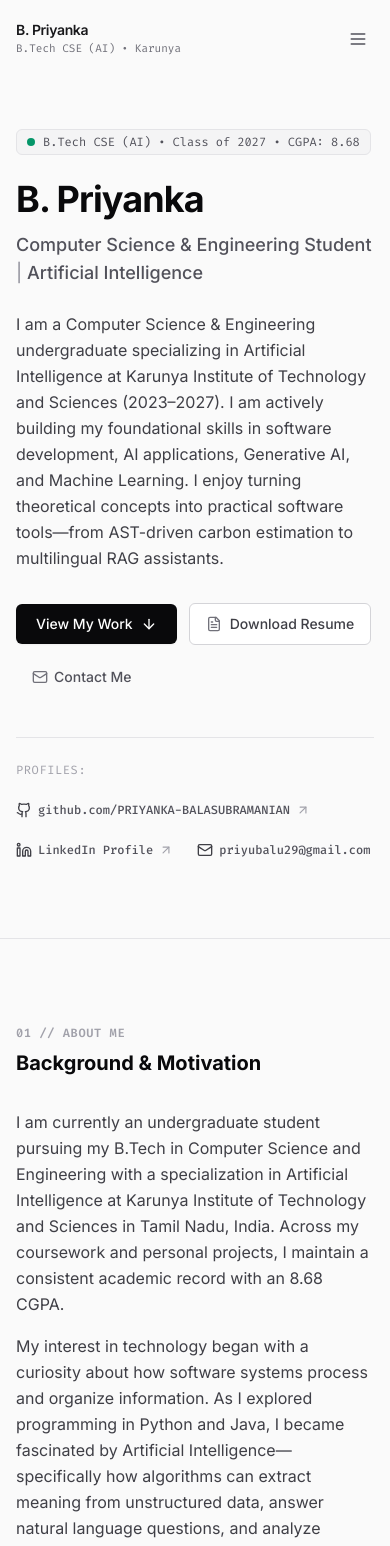
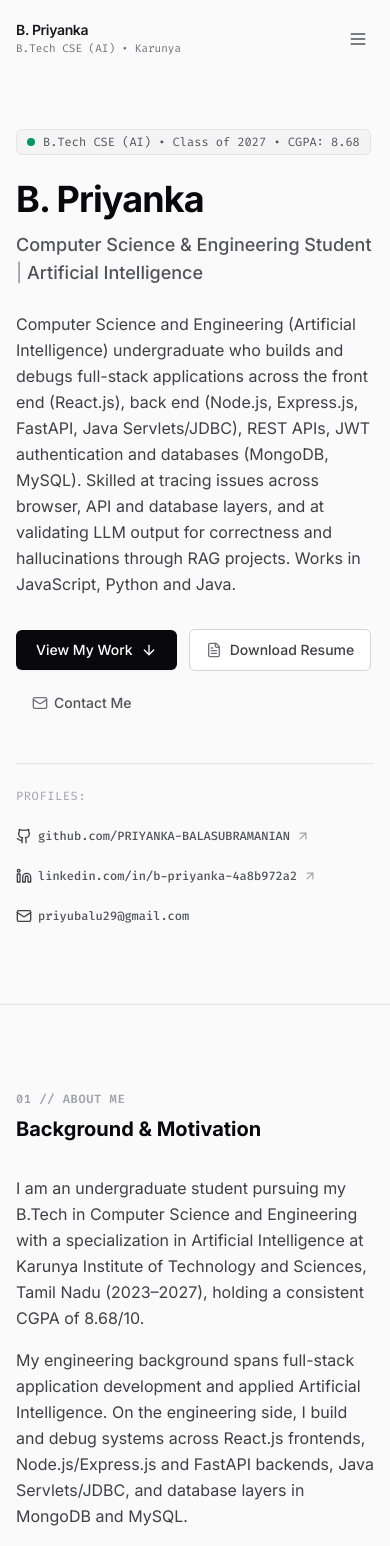
Before and after one commit to PRIYANKA-BALASUBRAMANIAN/priyanka-portfolio, a React (Vite) app: page / in a window 390 px wide. Shown: the top 1546 px of the page. Built offline with nearby package versions, Linux system fonts and the light colour scheme.

Commit message:
feat: sync portfolio with official resume and exact project GitHub repositories

```diff
--- a/src/components/Hero.jsx
+++ b/src/components/Hero.jsx
@@ -77,7 +77,7 @@ export default function Hero({ onOpenResumeModal }) {
             className="inline-flex items-center gap-1.5 hover:text-zinc-950 transition-colors font-medium"
           >
             <Linkedin className="w-4 h-4 text-zinc-700" />
-            <span>LinkedIn Profile</span>
+            <span>linkedin.com/in/b-priyanka-4a8b972a2</span>
             <ArrowUpRight className="w-3.5 h-3.5 text-zinc-400" />
           </a>
 
--- a/src/data/portfolioData.js
+++ b/src/data/portfolioData.js
@@ -1,208 +1,248 @@
 /**
  * Portfolio Data — B. Priyanka
  *
- * Clean, genuine data configuration for an undergraduate developer.
- * Easily update links, placeholders, and descriptions.
+ * Accurately synced with Official Resume (100% verified data & exact GitHub links).
  */
 
 export const personalInfo = {
   name: "B. Priyanka",
   role: "Computer Science and Engineering Undergraduate — Artificial Intelligence",
-  degree: "B.Tech — Computer Science and Engineering (Artificial Intelligence)",
+  degree: "B.Tech — Computer Science & Engineering (Artificial Intelligence)",
   college: "Karunya Institute of Technology and Sciences",
   graduationYear: "2027",
   cgpa: "8.68",
-  location: "Tamil Nadu, India",
+  location: "Ooty, Tamil Nadu, India",
+  phone: "+91-8668104373",
 
-  // Natural summary introducing the undergraduate student
+  // Professional Summary from Resume
   introduction:
-    "I am a Computer Science & Engineering undergraduate specializing in Artificial Intelligence at Karunya Institute of Technology and Sciences (2023–2027). I am actively building my foundational skills in software development, AI applications, Generative AI, and Machine Learning. I enjoy turning theoretical concepts into practical software tools—from AST-driven carbon estimation to multilingual RAG assistants.",
+    "Computer Science and Engineering (Artificial Intelligence) undergraduate who builds and debugs full-stack applications across the front end (React.js), back end (Node.js, Express.js, FastAPI, Java Servlets/JDBC), REST APIs, JWT authentication and databases (MongoDB, MySQL). Skilled at tracing issues across browser, API and database layers, and at validating LLM output for correctness and hallucinations through RAG projects. Works in JavaScript, Python and Java.",
 
   // Contact Links
   email: "priyubalu29@gmail.com",
   github: "https://github.com/PRIYANKA-BALASUBRAMANIAN",
-  linkedin: "https://linkedin.com/in/your-profile", // EDITABLE: e.g. https://linkedin.com/in/priyanka-b
+  linkedin: "https://www.linkedin.com/in/b-priyanka-4a8b972a2",
   resumePath: "/resume.pdf",
 };
 
 export const aboutContent = {
   paragraphs: [
-    "I am currently an undergraduate student pursuing my B.Tech in Computer Science and Engineering with a specialization in Artificial Intelligence at Karunya Institute of Technology and Sciences in Tamil Nadu, India. Across my coursework and personal projects, I maintain a consistent academic record with an 8.68 CGPA.",
-    "My interest in technology began with a curiosity about how software systems process and organize information. As I explored programming in Python and Java, I became fascinated by Artificial Intelligence—specifically how algorithms can extract meaning from unstructured data, answer natural language questions, and analyze complex patterns.",
-    "I actively develop my skills by building practical software applications. Rather than studying models in isolation, I focus on integrating machine learning pipelines with functional backends (FastAPI, Express) and clean user interfaces (React, Streamlit).",
-    "As an undergraduate, I consider myself a dedicated learner. I enjoy diving into new tools, reading technical documentation, and iteratively refining my code to develop reliable, problem-focused solutions."
+    "I am an undergraduate student pursuing my B.Tech in Computer Science and Engineering with a specialization in Artificial Intelligence at Karunya Institute of Technology and Sciences, Tamil Nadu (2023–2027), holding a consistent CGPA of 8.68/10.",
+    "My engineering background spans full-stack application development and applied Artificial Intelligence. On the engineering side, I build and debug systems across React.js frontends, Node.js/Express.js and FastAPI backends, Java Servlets/JDBC, and database layers in MongoDB and MySQL.",
+    "In Artificial Intelligence, I focus on building reliable systems, particularly validating Large Language Model outputs for correctness and reducing hallucinations through Retrieval-Augmented Generation (RAG) pipelines, multilingual embeddings (BGE-M3), and vector databases like Qdrant.",
+    "I am comfortable working across JavaScript, Python, and Java, learning unfamiliar codebases, tracing bugs across system layers, and translating algorithmic logic into clean, functional production software."
   ]
 };
 
 export const areasOfInterest = [
-  "Artificial Intelligence",
-  "Machine Learning",
-  "Generative AI",
-  "Natural Language Processing",
   "Retrieval-Augmented Generation (RAG)",
-  "Full-Stack Development",
-  "Software Engineering"
+  "Artificial Intelligence & Machine Learning",
+  "Generative AI & LLMs",
+  "Natural Language Processing (NLP)",
+  "Full-Stack Web Development",
+  "Backend & RESTful API Engineering",
+  "Security & Threat Analytics"
 ];
 
 export const skillsData = [
   {
     category: "Programming",
-    items: ["Java", "Python", "JavaScript"]
+    items: ["Python", "Java", "JavaScript", "SQL", "HTML", "CSS"]
   },
   {
-    category: "Frontend",
-    items: ["HTML", "CSS", "React"]
+    category: "Front-End",
+    items: ["React.js", "HTML5", "CSS3", "JavaScript"]
   },
   {
-    category: "Backend",
-    items: ["Node.js", "Express.js", "FastAPI"]
+    category: "Back-End & APIs",
+    items: ["Node.js", "Express.js", "FastAPI", "Java (JSP, Servlets, JDBC)", "RESTful APIs", "JWT Authentication"]
   },
   {
     category: "Databases",
-    items: ["MySQL", "MongoDB"]
+    items: ["MongoDB", "MySQL"]
   },
   {
-    category: "AI and ML",
-    items: ["Machine Learning", "NLP", "Generative AI", "RAG"]
+    category: "AI/ML & Data",
+    items: ["RAG", "LLMs", "NLP", "Machine Learning", "Prompt Engineering", "Generative AI", "Multilingual AI", "Data Analysis"]
   },
   {
-    category: "Tools",
-    items: ["Git", "GitHub", "Streamlit", "Postman"]
+    category: "Tools & Concepts",
+    items: ["Git", "GitHub", "Debugging & Testing", "Data Structures & Algorithms", "Object-Oriented Programming", "DBMS"]
   }
 ];
 
-export const educationData = {
-  college: "Karunya Institute of Technology and Sciences",
-  degree: "B.Tech — Computer Science and Engineering (Artificial Intelligence)",
-  period: "2023 – 2027",
-  cgpa: "8.68",
-  location: "Coimbatore, Tamil Nadu, India",
-  highlights: [
-    "Specialization curriculum focused on AI, Knowledge Systems, and Deep Learning foundations",
-    "Core Computer Science fundamentals: Data Structures, Algorithms, DBMS, Operating Systems, Computer Networks",
-    "Current Cumulative Grade Point Average: 8.68 / 10.0"
-  ]
-};
+export const educationData = [
+  {
+    college: "Karunya Institute of Technology and Sciences",
+    degree: "B.Tech — Computer Science & Engineering (Artificial Intelligence)",
+    period: "08/2023 – 06/2027",
+    cgpa: "8.68 / 10",
+    location: "Tamil Nadu, India",
+    highlights: [
+      "Specialization curriculum: Artificial Intelligence, Machine Learning, Knowledge Systems, and Deep Learning",
+      "Core CS: Data Structures & Algorithms, Object-Oriented Programming, DBMS, Operating Systems, Computer Networks",
+      "Maintained academic excellence with an 8.68/10 CGPA"
+    ]
+  },
+  {
+    college: "Taras Shevchenko National University of Kyiv, Ukraine",
+    degree: "Certified Online International NLP Module (COIL)",
+    period: "02/2026 – 03/2026",
+    cgpa: "Certified",
+    location: "International Collaboration (COIL)",
+    highlights: [
+      "Specialized training in modern Natural Language Processing architectures and text representation",
+      "Cross-institutional academic collaboration on applied computational linguistics"
+    ]
+  }
+];
 
 export const projectsData = [
+  {
+    id: "hybrid-rag-assistant",
+    title: "Multilingual Multimodal AI Knowledge Assistant with Hybrid RAG",
+    subtitle: "Document Question-Answering & Hallucination Safeguard System",
+    description:
+      "An end-to-end multilingual multimodal RAG system with a FastAPI service layer and Streamlit interface to process documents and images and generate evidence-grounded responses.",
+    technologies: ["Python", "FastAPI", "Streamlit", "BGE-M3", "Qdrant", "PaddleOCR", "LLMs"],
+    githubUrl: "https://github.com/PRIYANKA-BALASUBRAMANIAN/hybrid-rag-",
+    details: [
+      "Built an end-to-end multilingual multimodal RAG system with a FastAPI service layer and Streamlit interface to process documents and images.",
+      "Implemented multilingual embeddings, hybrid retrieval, vector search, and reranking for relevant information retrieval.",
+      "Developed citation-based generation and hallucination safeguards to verify LLM answers against source evidence."
+    ]
+  },
+  {
+    id: "concert-booking-system",
+    title: "Concert Booking System",
+    subtitle: "Full-Stack Java Enterprise Application",
+    description:
+      "A full-stack concert booking application using Java, JSP, Servlets, JDBC and MySQL, implementing authentication and dynamic booking workflows.",
+    technologies: ["Java", "JSP", "Servlets", "JDBC", "MySQL", "Apache Tomcat", "HTML", "CSS", "JavaScript"],
+    githubUrl: "https://github.com/PRIYANKA-BALASUBRAMANIAN/concert-booking-",
+    details: [
+      "Developed a full-stack concert booking application using Java, JSP, Servlets, JDBC and MySQL, implementing authentication and dynamic booking workflows.",
+      "Built backend and database operations for user management, seat availability, booking and cancellation.",
+      "Deployed on Apache Tomcat with a responsive HTML, CSS and JavaScript frontend; performed debugging and functional testing."
+    ]
+  },
+  {
+    id: "restaurant-management-system",
+    title: "Full-Stack Restaurant Management System",
+    subtitle: "Complete Web Application with JWT & Embedded AI Chatbot",
+    description:
+      "An end-to-end web application built with React.js frontend and Node.js/Express.js backend for restaurant orders, reservations, menu management, and an AI-powered customer assistant.",
+    technologies: ["React.js", "Node.js", "Express.js", "MongoDB", "JWT", "REST APIs", "AI Chatbot"],
+    githubUrl: "https://github.com/PRIYANKA-BALASUBRAMANIAN/upside-down-diner",
+    details: [
+      "Built an end-to-end web application (React.js front end, Node.js/Express.js back end) for orders, reservations and menu management.",
+      "Designed RESTful APIs and MongoDB data models with JWT authentication, request validation and database indexing.",
+      "Debugged and tested issues across UI, API, and database layers; integrated an AI-powered chatbot across frontend and backend."
+    ]
+  },
+  {
+    id: "real-time-log-threat-analytics",
+    title: "Real-Time Log Threat Analytics & Detection Pipeline",
+    subtitle: "Security Token Parsing, Entropy Analysis & Risk Policy Gateway",
+    description:
+      "A hybrid NLP security pipeline utilizing spaCy Named Entity Recognition and Regular Expressions to detect PII and high-risk threat indicators in server logs.",
+    technologies: ["Python", "Streamlit", "spaCy", "Regular Expressions", "Plotly", "NLP"],
+    githubUrl: "https://github.com/PRIYANKA-BALASUBRAMANIAN/log-threat-analytics",
+    details: [
+      "Built a hybrid NLP security pipeline using spaCy NER and Regex to detect PII and high-risk tokens in security logs.",
+      "Developed a real-time Streamlit/Plotly dashboard with Shannon entropy analysis and a Policy Gateway for automated risk enforcement."
+    ]
+  },
+  {
+    id: "ai-car-price-prediction",
+    title: "AI Car Price Prediction",
+    subtitle: "Machine Learning Regression Modeling for Automotive Valuation",
+    description:
+      "An end-to-end supervised machine learning application predicting car prices from automotive parameters using Linear Regression, OneHotEncoder, and Streamlit.",
+    technologies: ["Python", "Machine Learning", "Linear Regression", "OneHotEncoder", "Streamlit"],
+    githubUrl: "https://github.com/PRIYANKA-BALASUBRAMANIAN/AI-CAR-PREDICTITON-",
+    details: [
+      "Engineered data preprocessing and categorical feature encoding using OneHotEncoder.",
+      "Trained and tuned a supervised Linear Regression model evaluated against automotive dataset benchmarks.",
+      "Packaged the trained model into a responsive Streamlit application for real-time price estimation."
+    ]
+  },
   {
     id: "ecopulse",
     title: "EcoPulse",
     subtitle: "Software Carbon Emission Analysis & Optimization",
     description:
-      "A software carbon emission analysis project built to evaluate the environmental footprint of Python code. It uses Abstract Syntax Tree (AST) parsing to evaluate algorithmic intensity and CodeCarbon tracking to estimate computational emissions, offering suggestions through local LLMs to improve execution efficiency.",
+      "A machine learning and static code analysis application for estimating software carbon footprints using Python AST parsing, CodeCarbon tracking, and local LLMs.",
     technologies: ["Python", "Streamlit", "AST analysis", "CodeCarbon", "Machine Learning", "local LLMs"],
     githubUrl: "https://github.com/PRIYANKA-BALASUBRAMANIAN/ecopulse",
     details: [
-      "Performs static code inspection via Python's AST module to detect resource-heavy loops and operations.",
+      "Performs static code inspection via Python's AST module to detect resource-heavy computational loops.",
       "Integrates CodeCarbon tracking logic to calculate estimated energy usage and carbon emission metrics.",
       "Delivers an interactive Streamlit user interface with refactoring guidance powered by local language models."
-    ]
-  },
-  {
-    id: "hybrid-rag-assistant",
-    title: "Hybrid RAG Assistant",
-    subtitle: "Multilingual Document Question-Answering Application",
-    description:
-      "A multilingual document question-answering application that allows users to upload documents and retrieve relevant, grounded information through natural-language questions. Combines OCR preprocessing, dense/sparse embeddings, and vector database indexing.",
-    technologies: ["Python", "FastAPI", "Streamlit", "BGE-M3", "Qdrant", "PaddleOCR", "LLMs"],
-    githubUrl: "https://github.com/PRIYANKA-BALASUBRAMANIAN/hybrid-rag-assistant",
-    details: [
-      "Utilizes PaddleOCR for text extraction from scanned documents and multilingual PDFs.",
-      "Computes semantic embeddings using BGE-M3 and indexes vectors in a Qdrant vector database.",
-      "Exposes query endpoints via an asynchronous FastAPI backend and an interactive Streamlit UI."
-    ]
-  },
-  {
-    id: "log-threat-analytics",
-    title: "Log Threat Analytics",
-    subtitle: "Suspicious Pattern Detection & Security Analysis",
-    description:
-      "A log analysis application that identifies suspicious patterns and anomalies in server access logs using text processing, regular expressions, and NLP threat detection techniques.",
-    technologies: ["Python", "spaCy", "Regex", "Streamlit"],
-    githubUrl: "https://github.com/PRIYANKA-BALASUBRAMANIAN/log-threat-analytics",
-    details: [
-      "Parses unstructured server access and authentication logs using robust regex patterns.",
-      "Applies spaCy NLP pipelines to categorize log messages and identify anomalous request patterns.",
-      "Visualizes event frequencies, IP anomalies, and alert flags via a lightweight Streamlit dashboard."
-    ]
-  },
-  {
-    id: "car-price-prediction",
-    title: "Car Price Prediction",
-    subtitle: "Supervised Regression Modeling for Vehicle Valuation",
-    description:
-      "A machine learning application predicting used vehicle prices based on mileage, year, make, and technical specifications, utilizing supervised linear regression and categorical encoding.",
-    technologies: ["Python", "Machine Learning", "Linear Regression", "OneHotEncoder", "Streamlit"],
-    githubUrl: "https://github.com/PRIYANKA-BALASUBRAMANIAN/car-price-prediction",
-    details: [
-      "Cleans and preprocesses automotive dataset features using OneHotEncoder for categorical variables.",
-      "Trains a supervised Linear Regression model evaluated against standard regression metrics.",
-      "Provides an interactive Streamlit interface for instant price estimation on user-input features."
-    ]
-  },
-  {
-    id: "upside-down-diner",
-    title: "Upside Down Diner",
-    subtitle: "Full-Stack Restaurant Portal with Embedded AI Chatbot",
-    description:
-      "A full-stack web application for restaurant browsing, ordering workflows, and automated customer assistance through an integrated conversational chatbot.",
-    technologies: ["React", "Node.js", "Express.js", "MongoDB", "AI Chatbot"],
-    githubUrl: "https://github.com/PRIYANKA-BALASUBRAMANIAN/upside-down-diner",
-    details: [
-      "Built with a responsive React frontend communicating with Express and Node.js REST APIs.",
-      "Manages menu items, category schemas, and user order states in MongoDB.",
-      "Includes an embedded conversational assistant answering customer questions regarding menu items."
     ]
   }
 ];
 
 export const internshipsData = [
   {
-    role: "AI/ML Intern",
-    company: "Edunet Foundation",
-    duration: "Internship Period (e.g. 2024)",
+    role: "AI Intern",
+    company: "Edunet Foundation (Microsoft Internship Program)",
+    duration: "05/2025 – 06/2025",
     description:
-      "Participated in hands-on Artificial Intelligence and Machine Learning training. Worked on practical exercises including data preprocessing, exploratory data analysis, and evaluating foundational machine learning models.",
+      "Worked on AI-focused development tasks in a cloud-based environment, applying programming, debugging and analytical problem-solving.",
     points: [
-      "Trained and compared performance across supervised classification and regression algorithms.",
-      "Performed data cleaning, missing value handling, and feature exploratory analysis on sample datasets.",
-      "Gained practical experience implementing machine learning concepts using standard Python libraries."
+      "Worked on AI-focused development tasks in a cloud-based environment, applying programming, debugging and analytical problem-solving.",
+      "Collaborated with mentors to understand requirements, develop solutions, troubleshoot issues and improve implementation."
     ]
   },
   {
-    role: "Web Development Intern",
-    company: "EI Systems",
-    duration: "Internship Period (e.g. 2024)",
+    role: "Web Developer Intern",
+    company: "EI Systems (in association with Robokwik)",
+    duration: "05/2024 – 06/2024",
     description:
-      "Worked on core web development assignments, focusing on structured HTML/CSS layouts, JavaScript programming, component architecture, and responsive user interfaces.",
+      "Developed a responsive multimedia web application using HTML, CSS and JavaScript, implementing user-facing functionality.",
     points: [
-      "Developed responsive web page layouts tested across mobile and desktop viewports.",
-      "Implemented client-side interactivity and clean asynchronous API requests.",
-      "Practiced Git version control and structured codebase organization."
+      "Developed a responsive multimedia web application using HTML, CSS and JavaScript, implementing user-facing functionality.",
+      "Debugged and refined frontend components while collaborating within a software development workflow."
+    ]
+  },
+  {
+    role: "Data Analytics Job Simulation Participant",
+    company: "Deloitte (via Forage)",
+    duration: "01/2026",
+    description:
+      "Completed a structured data analytics simulation involving data interpretation, analysis and business reporting.",
+    points: [
+      "Completed a structured data analytics simulation involving data interpretation, analysis and business reporting.",
+      "Applied exploratory data evaluation and communicated insights through structured client deliverables."
     ]
   }
 ];
 
 export const certificationsData = [
   {
-    title: "Oracle Certified Foundation Associate",
-    issuer: "Oracle",
-    description: "Validation of foundational cloud concepts, compute architecture, and database infrastructure."
+    title: "CCNA: Introduction to Networks",
+    issuer: "Cisco",
+    description: "Foundational networking principles, IPv4/IPv6 addressing, subnetting, network architectures and protocols."
   },
   {
-    title: "Deloitte Data Analytics Job Simulation",
-    issuer: "Deloitte (Forage)",
-    description: "Simulation of real-world data analysis tasks, exploratory data investigation, and presentation of insights."
+    title: "CCNA: Switching, Routing, and Wireless Essentials",
+    issuer: "Cisco",
+    description: "VLANs, inter-VLAN routing, STP, EtherChannel, DHCPv4/SLAAC, and secure wireless LAN configurations."
   },
   {
-    title: "Python Essential Certifications",
-    issuer: "Cisco / Python Institute",
-    description: "Verification of fundamental Python programming knowledge, data structures, algorithms, and modular design."
+    title: "Oracle Certified Foundations Associate",
+    issuer: "Oracle",
+    description: "Validation of foundational cloud concepts, compute architecture, networking, security, and database infrastructure."
   },
   {
-    title: "CCNA Introduction and Networking Certifications",
-    issuer: "Cisco Networking Academy",
-    description: "Foundational networking principles, IPv4/IPv6 addressing, subnetting, and network protocols."
+    title: "Microsoft AI Internship Credential",
+    issuer: "Edunet Foundation (Supported by Microsoft)",
+    description: "Practical recognition of cloud-based AI development, machine learning problem solving, and solution deployment."
+  },
+  {
+    title: "SnowPro Associate: Platform",
+    issuer: "Snowflake",
+    description: "Cloud data platform architecture, data loading/unloading, virtual warehouses, security, and query optimization."
   }
 ];
```
Also changed, not shown: src/components/Contact.jsx (+9 -0 lines), src/components/Education.jsx (+21 -16 lines).
